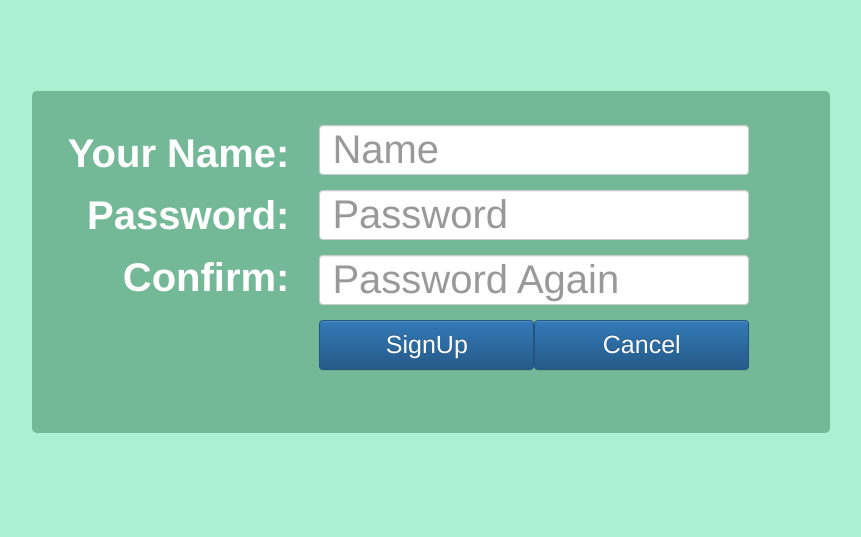
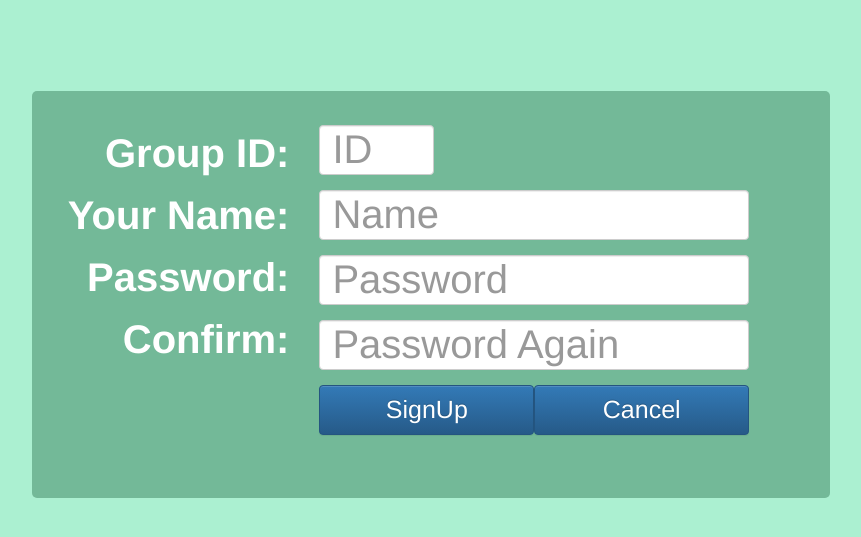
Before and after one commit to tsook/harathon, a Django app: page /signup/ in a window 1280 px wide. Shown: the part 59-596 px from the top of the page, without its empty margins (209-1070 px from the left). Run offline with Django 3.2, Linux system fonts and the light colour scheme; some libraries are stand-ins or nearby versions.

Commit message:
made groups and fixed bugs

```diff
--- a/finance/admin.py
+++ b/finance/admin.py
@@ -1,6 +1,7 @@
 from django.contrib import admin
 from django.contrib.auth.models import User
-from .models import Relation
+from .models import Relation, Member
 
 # Register your models here.
 admin.site.register(Relation)
+admin.site.register(Member)
--- a/finance/forms.py
+++ b/finance/forms.py
@@ -1,8 +1,10 @@
 from django import forms
-from .models import Relation
+from .models import Relation, Member
 
-class loginForm(forms.Form):
-    name = forms.CharField(label='Your name', max_length=15)
+class memberForm(forms.ModelForm):
+	class Meta:
+		model = Member
+		fields = ('username', 'group_id')
 
 class moneyForm(forms.ModelForm):
 	class Meta:
--- a/finance/models.py
+++ b/finance/models.py
@@ -6,12 +6,20 @@ from django.dispatch import receiver
 
 # Create your models here.
 
+class Member(models.Model):
+	group_id = models.CharField(max_length = 5)
+	username = models.CharField(max_length=20)
+
+	def __str__(self):
+		return "[Group: " + self.group_id + ". Username: " + self.username + "]"
+
 class Relation(models.Model):
     giver = models.CharField(max_length=20)
     receiver = models.CharField(max_length=20)
     money = models.IntegerField()
     text = models.CharField(max_length=100)
     time = models.DateTimeField(default=timezone.now)
+    group_id = models.CharField(max_length=5)
 
     def __str__(self):
     	return "[" + self.giver + " owes " + self.receiver + " W" + str(self.money) + " because " + self.text + "] "
--- a/finance/static/js/canvastest.js
+++ b/finance/static/js/canvastest.js
@@ -15,14 +15,12 @@ $.ajax({
     success: function(data){
     	for(var i = 0; i < data.length; i++){
     		entry = data[i]
-    		if(entry.fields.giver == name || entry.fields.receiver == name){
 	    	if(!nodes.includes(entry.fields.giver))
 	    		nodes.push(entry.fields.giver)
 	    	if(!nodes.includes(entry.fields.receiver))
 	    		nodes.push(entry.fields.receiver)
 	    	if(!edges.includes(entry.fields.receiver + "-" + entry.fields.giver))
 	    		edges.push(entry.fields.receiver+"-"+entry.fields.giver)
-    		}
     	}
     	number = nodes.length
 
--- a/finance/templates/signup.html
+++ b/finance/templates/signup.html
@@ -10,6 +10,7 @@
   <form method="post" class="login-form row" id="signup-form">
       {% csrf_token %}
     <div class="col-md-4 login-col">
+      <label for="group_id"> Group ID: </label>
       <label for="name"> Your Name: </label>
       <label for="passwrd"> Password: </label>
       <label for="passwrd_confirm"> Confirm: </label>
@@ -18,6 +19,9 @@
       {% endif %}
     </div>
     <div class="col-md-5 login-col">
+      <div class="form-group">
+        <input type="text" class="form-control" name="group_id" placeholder="ID" style="font-size: 40px; width: 40%; height: 50px" maxlength="5"/>
+      </div>
       <div class="form-group">
         <input type="text" class="form-control" name="username" placeholder="Name" style="font-size: 40px; width: 150%; height: 50px"/>
       </div>
--- a/finance/views.py
+++ b/finance/views.py
@@ -1,8 +1,7 @@
 from django.shortcuts import render, redirect
 from django.utils import timezone
-from .models import Relation
-from .forms import loginForm
-from .forms import moneyForm
+from .models import Relation, Member
+from .forms import moneyForm, memberForm
 from django.shortcuts import redirect
 from django.http import HttpResponse
 from django.contrib.auth import login, authenticate
@@ -11,9 +10,10 @@ from django.core import serializers
 
 def home_page(request):
 	name=request.user.username
-	Alllist = Relation.objects.all()
-	Getlist = Relation.objects.filter(receiver=name)
-	Paylist = Relation.objects.filter(giver=name)
+	groupid = Member.objects.get(username=name).group_id
+	Alllist = Relation.objects.filter(group_id=groupid)
+	Getlist = Alllist.filter(receiver=name)
+	Paylist = Alllist.filter(giver=name)
 	return render(request, 'finance/home_page.html', {'UserData' : Alllist, 'Getlist' : Getlist, 'Paylist' : Paylist, 'balance' : calculateBalance(Getlist, Paylist), 'name': name})
 
 def new_Money(request):
@@ -24,6 +24,7 @@ def new_Money(request):
 		if form.is_valid():
 			data = form.save(commit=False)
 			data.time = timezone.now()
+			data.group_id = Member.objects.get(username=name).group_id
 			data.save()
 			return redirect('home_page')
 		else:
@@ -38,7 +39,8 @@ def delete(request):
 def get_list(request):
 	if request.GET:
 		name = request.user.username
-		json_data = serializers.serialize('json', Relation.objects.all());
+		groupid = Member.objects.get(username=name).group_id
+		json_data = serializers.serialize('json', Relation.objects.filter(group_id=groupid));
 		return HttpResponse(json_data, content_type="application/json")
 
 def calculateBalance(getlist, paylist):
@@ -50,9 +52,13 @@ def calculateBalance(getlist, paylist):
 	return total
 
 def signup(request):
+    memForm = memberForm()
     if request.method == 'POST':
+        memForm = memberForm(request.POST)
         form = UserCreationForm(request.POST)
-        if form.is_valid():
+        if form.is_valid() and memForm.is_valid():
+            data = memForm.save(commit=False)
+            data.save()
             form.save()
             username = form.cleaned_data.get('username')
             raw_password = form.cleaned_data.get('password1')
@@ -64,8 +70,10 @@ def signup(request):
     return render(request, 'signup.html', {'form': form})
 
 def simplify(request):
-	Alllist = Relation.objects.all()
-	simplifyGraph(getNetBalanceList(Alllist))
+	name = request.user.username
+	groupid = Member.objects.get(username=name).group_id
+	Alllist = Relation.objects.filter(group_id=groupid)
+	simplifyGraph(getNetBalanceList(Alllist), groupid)
 	return redirect('home_page')
 
 def getNetBalanceList(data):
@@ -90,20 +98,20 @@ def getNetBalanceList(data):
 
 	return result
 
-def simplifyGraph(data):
-	Relation.objects.all().delete()
+def simplifyGraph(data, groupid):
+	Relation.objects.filter(group_id=groupid).delete()
 	while data:
 		key_max = max(data.keys(), key=(lambda k: data[k]))
 		key_min = min(data.keys(), key=(lambda k: data[k]))
 		if data[key_max] > abs(data[key_min]):
 			data[key_max] = data[key_max] + data[key_min]
-			Relation.objects.create(giver=key_min, receiver=key_max, money=abs(data[key_min]), text="Combined", time=timezone.now())
+			Relation.objects.create(giver=key_min, receiver=key_max, money=abs(data[key_min]), text="Combined", time=timezone.now(), group_id=groupid)
 			del data[key_min]
 		elif abs(data[key_min]) > data[key_max]:
 			data[key_min] = data[key_max] + data[key_min]
-			Relation.objects.create(giver=key_min, receiver=key_max, money=data[key_max], text="Combined", time=timezone.now())
+			Relation.objects.create(giver=key_min, receiver=key_max, money=data[key_max], text="Combined", time=timezone.now(), group_id=groupid)
 			del data[key_max]
 		else:
-			Relation.objects.create(giver=key_min, receiver=key_max, money=data[key_max], text="Combined", time=timezone.now())
+			Relation.objects.create(giver=key_min, receiver=key_max, money=data[key_max], text="Combined", time=timezone.now(), group_id=groupid)
 			del data[key_max]
 			del data[key_min]
```
Also changed, not shown: finance/migrations/0006_member.py (added), finance/migrations/0007_relation_group_id.py (added). Lines whose indentation alone changed are shown as unchanged.
